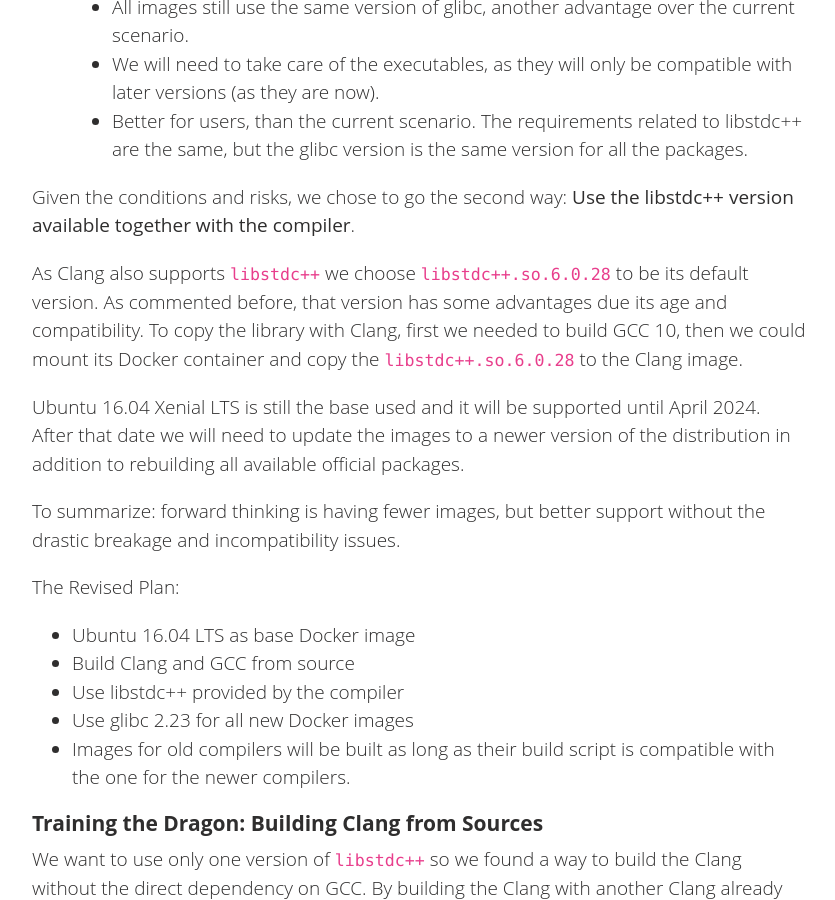
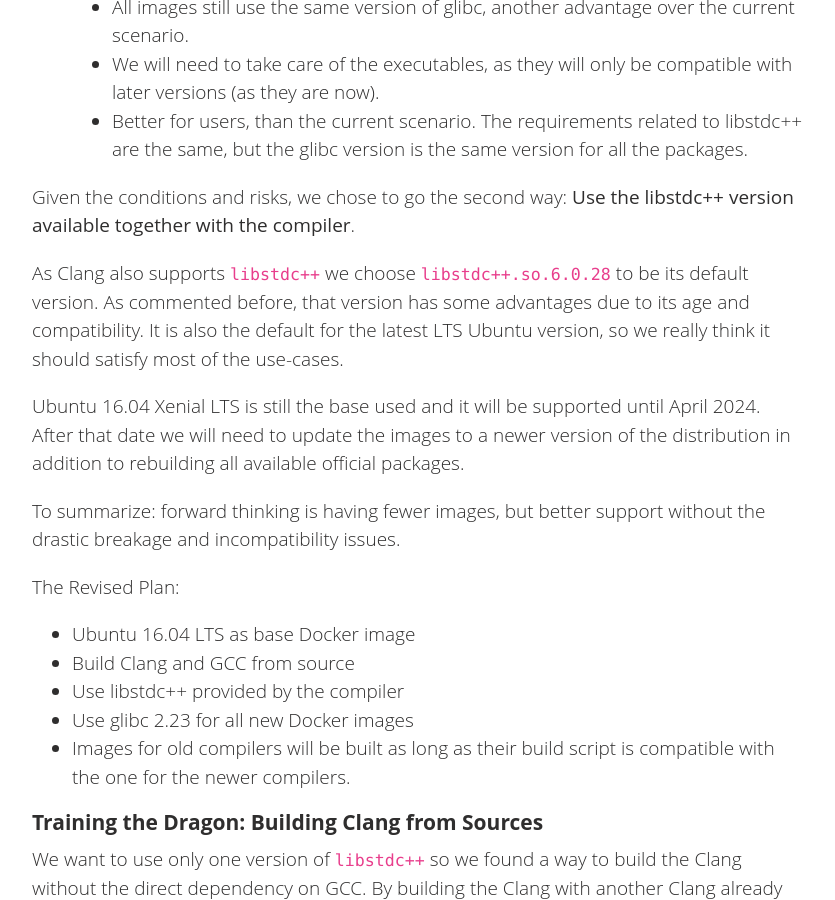
Before and after one commit to conan-io/conan-io.github.io, a Jekyll site: the page built from _posts/2021-08-09-Modern-docker-images.markdown, in a window 1280 px wide and 900 px high, scrolled down 3808 px. Shown: the whole window, without its empty margins (20-855 px from the left). Built offline with Jekyll 4.4.1, drawn with Linux system fonts in a browser that asks for light colours; comment, search, counter and statistics services are not loaded.

Commit message:
Update _posts/2021-08-09-Modern-docker-images.markdown
Co-authored-by: Javier G. Sogo <jgsogo@gmail.com>

```diff
--- a/_posts/2021-08-09-Modern-docker-images.markdown
+++ b/_posts/2021-08-09-Modern-docker-images.markdown
@@ -146,9 +146,8 @@ Given the conditions and risks, we chose to go the second way: **Use the libstdc
 available together with the compiler**.
 
 As Clang also supports ``libstdc++`` we choose ``libstdc++.so.6.0.28`` to be its default
-version. As commented before, that version has some advantages due its age and compatibility. To
-copy the library with Clang, first we needed to build GCC 10, then we could mount its Docker
-container and copy the ``libstdc++.so.6.0.28`` to the Clang image.
+version. As commented before, that version has some advantages due to its age and compatibility. It is also
+the default for the latest LTS Ubuntu version, so we really think it should satisfy most of the use-cases.
 
 Ubuntu 16.04 Xenial LTS is still the base used and it will be supported until April 2024. After
 that date we will need to update the images to a newer version of the distribution in addition
```
